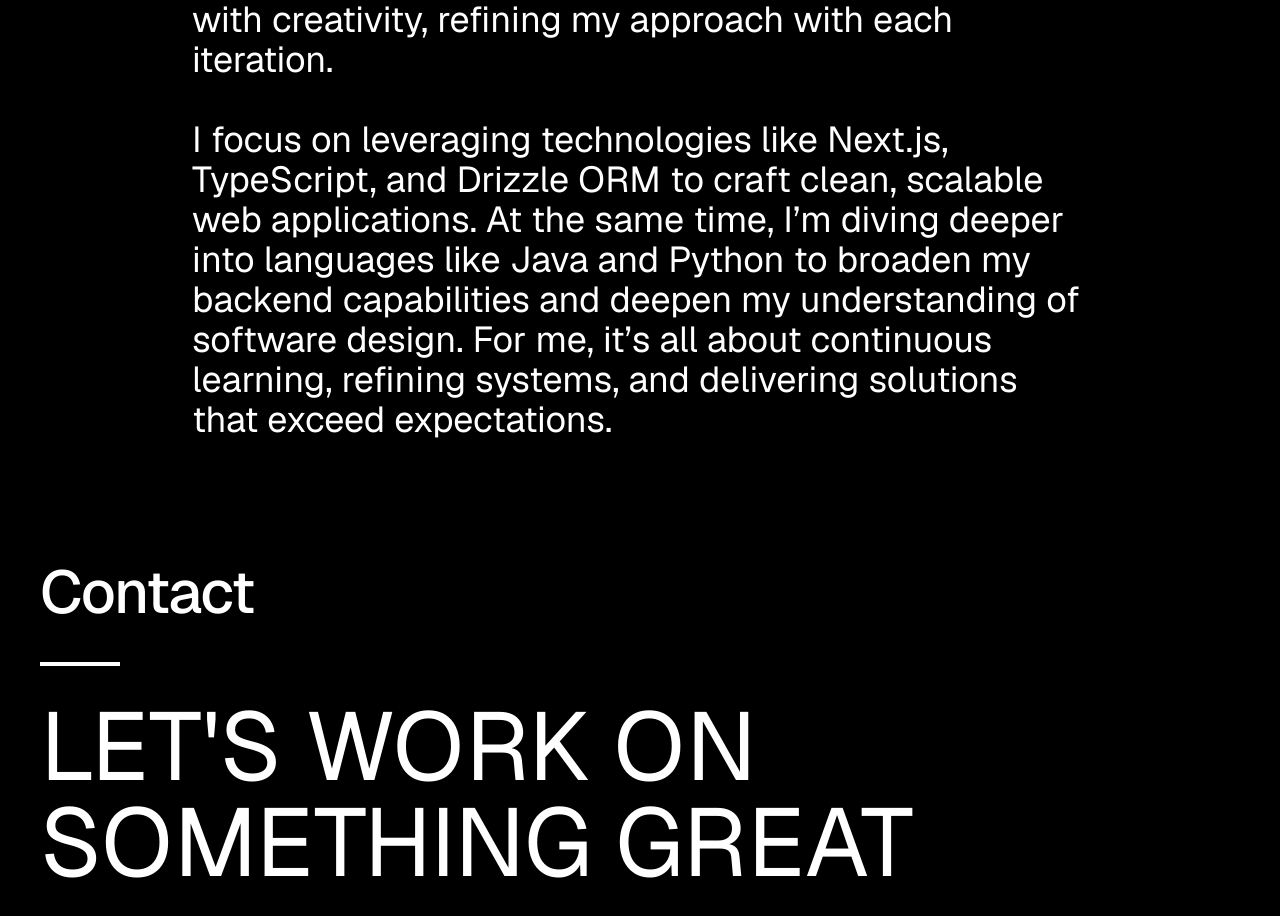
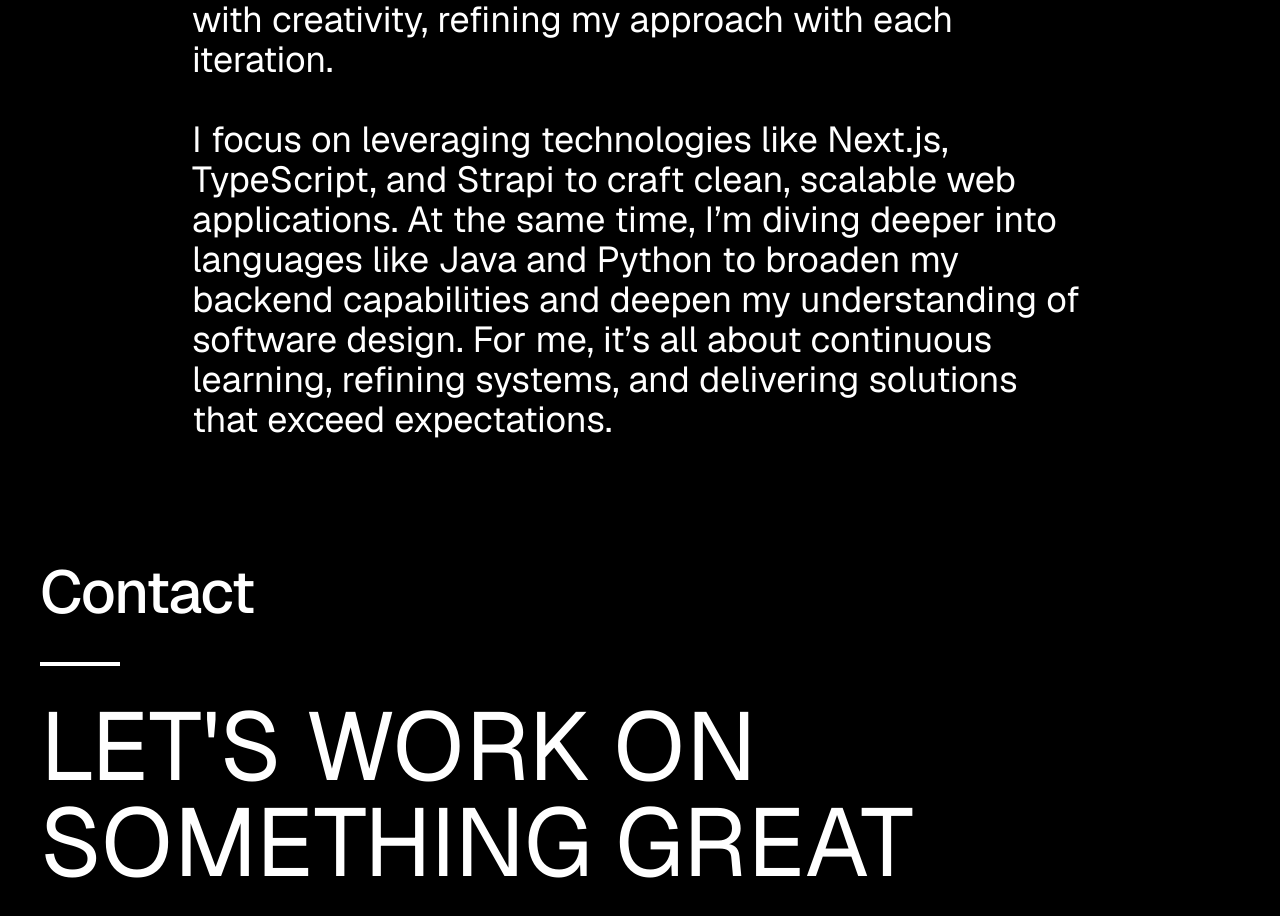
Before and after one commit to dustij/dusti-portfolio-site, a Next.js app: page / in a window 1280 px wide. Shown: the part 2566-3482 px from the top of the page. Built offline with nearby package versions, Linux system fonts and the light colour scheme.

Commit message:
changed about me

```diff
--- a/src/constants/index.ts
+++ b/src/constants/index.ts
@@ -8,7 +8,7 @@ export const HERO_CONTENT = {
 export const ABOUT_CONTENT = {
     paragraphs: [
         "I’m a CIS student and an aspiring full stack developer, constantly experimenting with tools and frameworks to create impactful software solutions. My journey began in 2020, driven by a curiosity to build and a desire to solve real-world problems. Since then, I’ve tackled personal projects that merge functionality with creativity, refining my approach with each iteration.",
-        "I focus on leveraging technologies like Next.js, TypeScript, and Drizzle ORM to craft clean, scalable web applications. At the same time, I’m diving deeper into languages like Java and Python to broaden my backend capabilities and deepen my understanding of software design. For me, it’s all about continuous learning, refining systems, and delivering solutions that exceed expectations.",
+        "I focus on leveraging technologies like Next.js, TypeScript, and Strapi to craft clean, scalable web applications. At the same time, I’m diving deeper into languages like Java and Python to broaden my backend capabilities and deepen my understanding of software design. For me, it’s all about continuous learning, refining systems, and delivering solutions that exceed expectations.",
     ],
 };
 
```
